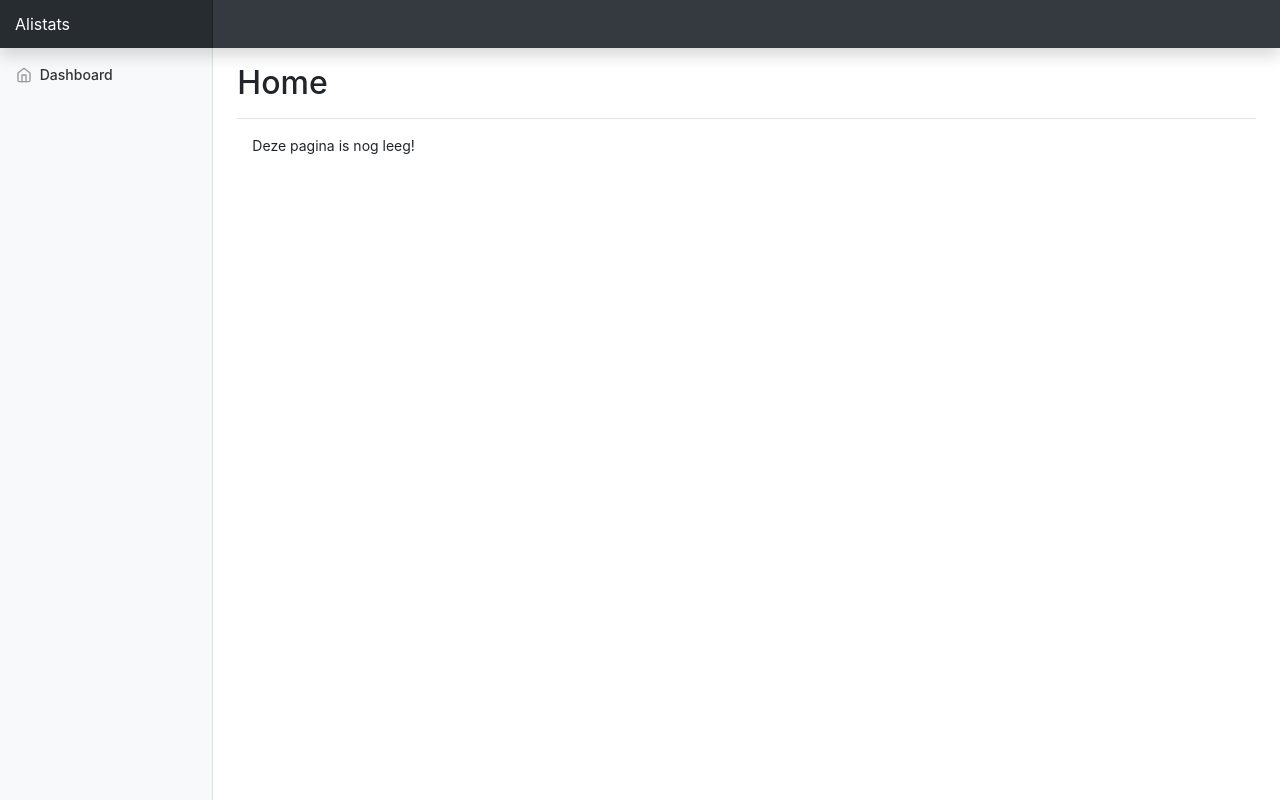
After one commit to jessedezwart/Alistats, a Symfony app: template templates/home.html.twig in a window 1280 px wide. The commit adds this page. Run offline with Twig, Linux system fonts and the light colour scheme; the template is opened without the code that fills it, so the values that code supplies are empty; some libraries are stand-ins or nearby versions.

Commit message:
Add basic frontend skeleton

```diff
--- /dev/null
+++ b/public/css/base.css
@@ -0,0 +1,185 @@
+/* This css should be split up.
+Also, there is unused styling because the stylesheet got ripped from bootstrap's examples */
+
+body {
+    font-size: .875rem;
+  }
+
+  .feather {
+    width: 16px;
+    height: 16px;
+    vertical-align: text-bottom;
+  }
+
+  /*
+   * Sidebar
+   */
+
+  .sidebar {
+    position: fixed;
+    top: 0;
+    bottom: 0;
+    left: 0;
+    z-index: 100;
+    /* Behind the navbar */
+    padding: 48px 0 0;
+    /* Height of navbar */
+    box-shadow: inset -1px 0 0 rgba(0, 0, 0, .1);
+  }
+
+  .sidebar-sticky {
+    position: relative;
+    top: 0;
+    height: calc(100vh - 48px);
+    padding-top: .5rem;
+    overflow-x: hidden;
+    overflow-y: auto;
+    /* Scrollable contents if viewport is shorter than content. */
+  }
+
+  @supports ((position: -webkit-sticky) or (position: sticky)) {
+    .sidebar-sticky {
+      position: -webkit-sticky;
+      position: sticky;
+    }
+  }
+
+  .sidebar .nav-link {
+    font-weight: 500;
+    color: #333;
+  }
+
+  .sidebar .nav-link .feather {
+    margin-right: 4px;
+    color: #999;
+  }
+
+  .sidebar .nav-link.active {
+    color: #007bff;
+  }
+
+  .sidebar .nav-link:hover .feather,
+  .sidebar .nav-link.active .feather {
+    color: inherit;
+  }
+
+  .sidebar-heading {
+    font-size: .75rem;
+    text-transform: uppercase;
+  }
+
+  /*
+   * Content
+   */
+
+  [role="main"] {
+    padding-top: 133px;
+    /* Space for fixed navbar */
+  }
+
+  @media (min-width: 768px) {
+    [role="main"] {
+      padding-top: 48px;
+      /* Space for fixed navbar */
+    }
+  }
+
+  /*
+   * Navbar
+   */
+
+  .navbar-brand {
+    padding-top: .75rem;
+    padding-bottom: .75rem;
+    font-size: 1rem;
+    background-color: rgba(0, 0, 0, .25);
+    box-shadow: inset -1px 0 0 rgba(0, 0, 0, .25);
+  }
+
+  .navbar .form-control {
+    padding: .75rem 1rem;
+    border-width: 0;
+    border-radius: 0;
+  }
+
+  .form-control-dark {
+    color: #fff;
+    background-color: rgba(255, 255, 255, .1);
+    border-color: rgba(255, 255, 255, .1);
+  }
+
+  .form-control-dark:focus {
+    border-color: transparent;
+    box-shadow: 0 0 0 3px rgba(255, 255, 255, .25);
+  }
+
+  .bd-placeholder-img {
+    font-size: 1.125rem;
+    text-anchor: middle;
+    -webkit-user-select: none;
+    -moz-user-select: none;
+    -ms-user-select: none;
+    user-select: none;
+  }
+
+  @media (min-width: 768px) {
+    .bd-placeholder-img-lg {
+      font-size: 3.5rem;
+    }
+  }
+
+  .module {
+    display: inline-block;
+    margin: 4px;
+    width: 18rem;
+    vertical-align: top;
+  }
+
+  #terminal-block {
+    display: none;
+    margin-top: 8px;
+  }
+
+  #terminal-loading {
+    display: none;
+    margin-top: 8px;
+  }
+
+  #terminal-container {
+    margin-top: 16px;
+    width: calc(100% - 9rem);
+  }
+
+  #search-form {
+    max-width: 500px;
+  }
+
+  .order-block {
+    margin-bottom: 8px;
+  }
+
+  .second-nav-component {
+    float: right;
+    margin-right: 4px;
+  }
+
+  #ajax-fail-alert {
+    display:none;
+  }
+
+  #navOrderNumberInput {
+    max-width: 300px;
+    margin-right: 8px;
+  }
+
+  .nav-search-form {
+    margin-left: auto;
+  }
+
+  .closeCardBtn {
+    float: right;
+  }
+
+  .delivery-icon {
+    margin-bottom: 8px;
+  }
--- a/templates/base.html.twig
+++ b/templates/base.html.twig
@@ -1,19 +1,54 @@
-<!DOCTYPE html>
-<html>
-    <head>
-        <meta charset="UTF-8">
-        <title>{% block title %}Welcome!{% endblock %}</title>
-        {# Run `composer require symfony/webpack-encore-bundle`
-           and uncomment the following Encore helpers to start using Symfony UX #}
-        {% block stylesheets %}
-            {#{{ encore_entry_link_tags('app') }}#}
-        {% endblock %}
+<!doctype html>
+<html lang="en">
 
-        {% block javascripts %}
-            {#{{ encore_entry_script_tags('app') }}#}
-        {% endblock %}
-    </head>
-    <body>
-        {% block body %}{% endblock %}
-    </body>
+<head>
+    <meta charset="utf-8">
+    <meta name="viewport" content="width=device-width, initial-scale=1, shrink-to-fit=no">
+    <meta name="description" content="Guild stats.">
+    <meta name="author" content="Jesse de Zwart">
+    <title>Alistats</title>
+
+    <link rel="shortcut icon" type="image/png" href="/favicon.png" />
+    <!-- Bootstrap core CSS -->
+    <link href="https://stackpath.bootstrapcdn.com/bootstrap/4.3.1/css/bootstrap.min.css" rel="stylesheet"
+        integrity="sha384-ggOyR0iXCbMQv3Xipma34MD+dH/1fQ784/j6cY/iJTQUOhcWr7x9JvoRxT2MZw1T" crossorigin="anonymous">
+    <script src="https://unpkg.com/feather-icons"></script>
+    <!-- Custom styles for this template -->
+    <link href="/css/base.css" rel="stylesheet">
+
+</head>
+
+<body>
+    <nav class="navbar navbar-dark fixed-top bg-dark flex-md-nowrap p-0 shadow">
+        <a class="navbar-brand col-sm-3 col-md-2 mr-0" href="#">Alistats</a>
+    </nav>
+
+    <div class="container-fluid">
+        <div class="row">
+            <nav class="col-md-2 d-none d-md-block bg-light sidebar">
+                <div class="sidebar-sticky">
+                    <ul class="nav flex-column">
+                        <li class="nav-item">
+                            <a class="nav-link" href="/">
+                                <span data-feather="home"></span>
+                                Dashboard
+                            </a>
+                        </li>
+                    </ul>
+
+                </div>
+            </nav>
+            <main role="main" class="col-md-9 ml-sm-auto col-lg-10 px-4">
+                {% block main %}
+                {% endblock %}
+            </main>
+        </div>
+    </div>
+    <script>
+        feather.replace()
+    </script>
+    {% block extrascripts %}
+    {% endblock %}
+</body>
+
 </html>
--- /dev/null
+++ b/templates/home.html.twig
@@ -0,0 +1,9 @@
+{% extends "base.html.twig" %}
+{% block main %}
+<div class="d-flex justify-content-between flex-wrap flex-md-nowrap align-items-center pt-3 pb-2 mb-3 border-bottom">
+    <h1 class="h2">Home</h1>
+</div>
+<div class="container-fluid">
+    Deze pagina is nog leeg!
+</div>
+{% endblock %}
```
Also changed, not shown: src/Controller/WebController.php (added, +20 -0 lines).
